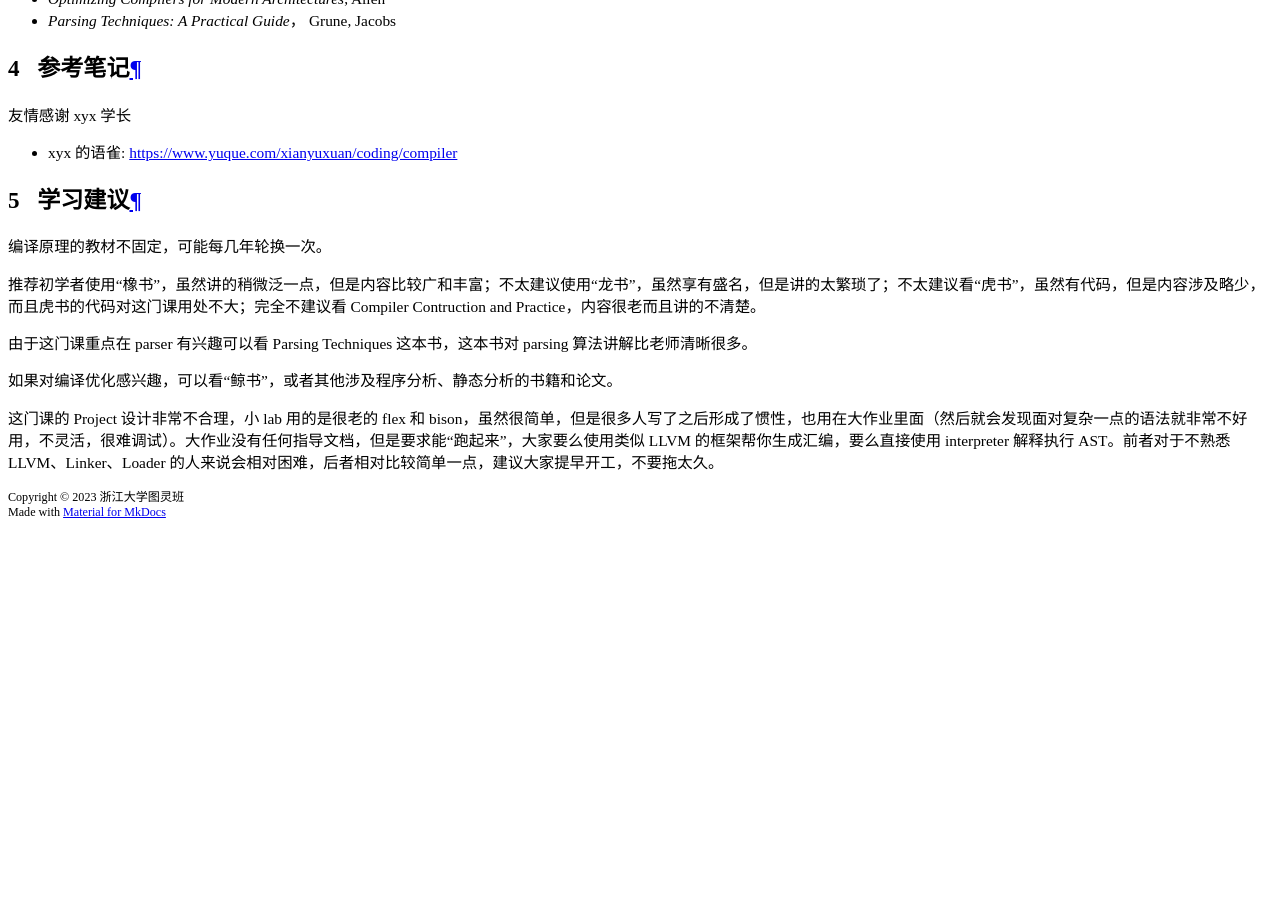
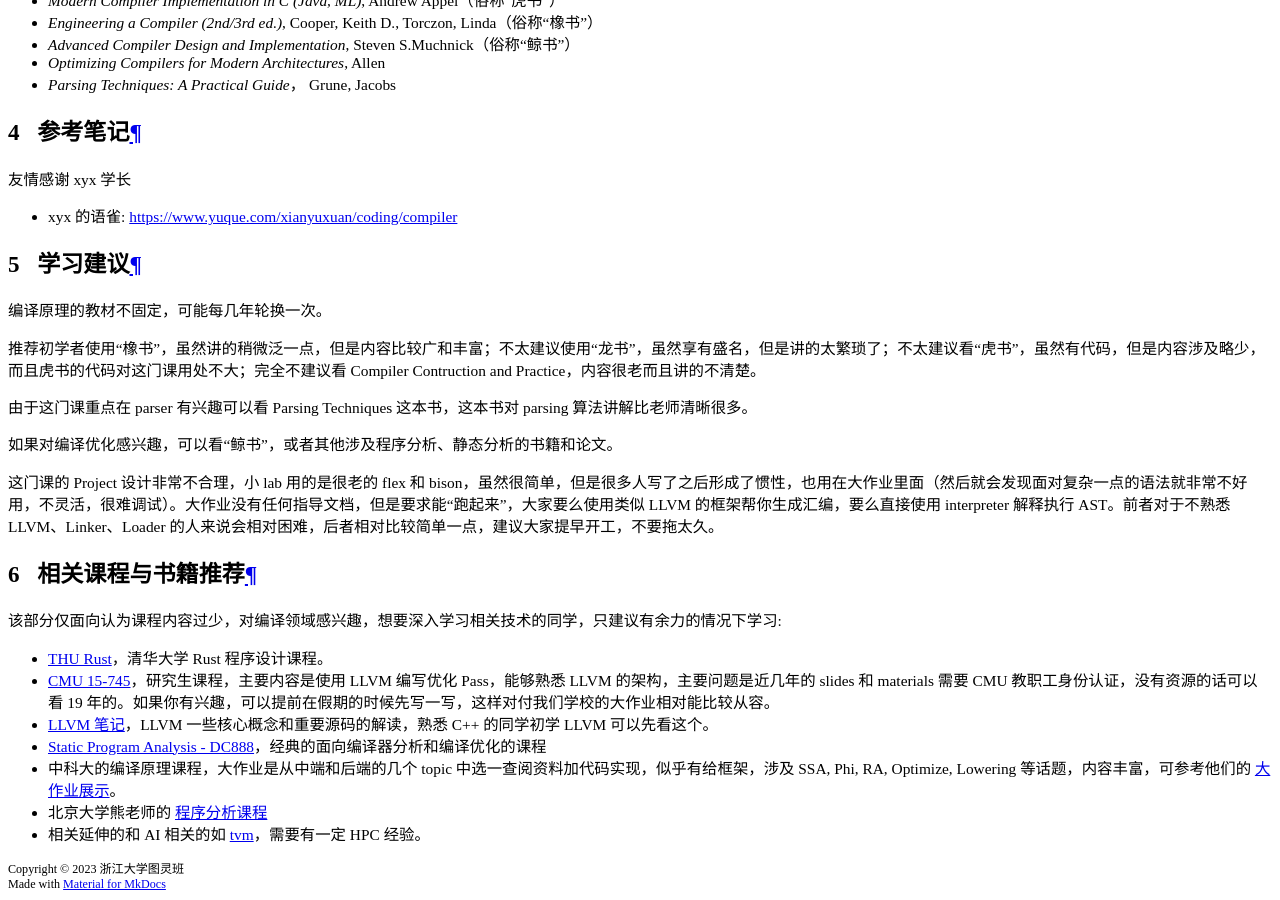
Before and after one commit to ZJU-Turing/TuringCourses, an MkDocs documentation site: the page built from docs/major_mandatory/compilers_principles/index.md, in a window 1280 px wide and 900 px high, scrolled down 17828 px. Built offline with MkDocs 1.6.1 and Material for MkDocs 9.7.7, drawn with Linux system fonts in a browser that asks for light colours; comment, search, counter and statistics services are not loaded; before the commit the page ends 18356 px from its top, so only the background shows below that.

Commit message:
docs: 增加编译原理的课程推荐 (#29)
* Create index.md

* Update index.md

* refine compiler references

* refine docs

* docs: fix newline

```diff
--- a/docs/major_mandatory/compilers_principles/index.md
+++ b/docs/major_mandatory/compilers_principles/index.md
@@ -50,3 +50,15 @@
 如果对编译优化感兴趣，可以看“鲸书”，或者其他涉及程序分析、静态分析的书籍和论文。
 
 这门课的 Project 设计非常不合理，小 lab 用的是很老的 flex 和 bison，虽然很简单，但是很多人写了之后形成了惯性，也用在大作业里面（然后就会发现面对复杂一点的语法就非常不好用，不灵活，很难调试）。大作业没有任何指导文档，但是要求能“跑起来”，大家要么使用类似 LLVM 的框架帮你生成汇编，要么直接使用 interpreter 解释执行 AST。前者对于不熟悉 LLVM、Linker、Loader 的人来说会相对困难，后者相对比较简单一点，建议大家提早开工，不要拖太久。
+
+## 相关课程与书籍推荐
+
+该部分仅面向认为课程内容过少，对编译领域感兴趣，想要深入学习相关技术的同学，只建议有余力的情况下学习:
+
+- [THU Rust](https://lab.cs.tsinghua.edu.cn/rust/)，清华大学 Rust 程序设计课程。
+- [CMU 15-745](https://www.cs.cmu.edu/afs/cs/academic/class/15745-s19/www/)，研究生课程，主要内容是使用 LLVM 编写优化 Pass，能够熟悉 LLVM 的架构，主要问题是近几年的 slides 和 materials 需要 CMU 教职工身份认证，没有资源的话可以看 19 年的。如果你有兴趣，可以提前在假期的时候先写一写，这样对付我们学校的大作业相对能比较从容。
+- [LLVM 笔记](https://www.cnblogs.com/Five100Miles/)，LLVM 一些核心概念和重要源码的解读，熟悉 C++ 的同学初学 LLVM 可以先看这个。
+- [Static Program Analysis - DC888](https://homepages.dcc.ufmg.br/~fernando/classes/dcc888/)，经典的面向编译器分析和编译优化的课程
+- 中科大的编译原理课程，大作业是从中端和后端的几个 topic 中选一查阅资料加代码实现，似乎有给框架，涉及 SSA, Phi, RA, Optimize, Lowering 等话题，内容丰富，可参考他们的 [大作业展示](https://space.bilibili.com/273391839)。
+- 北京大学熊老师的 [程序分析课程](https://xiongyingfei.github.io/SA/2022/main.htm)
+- 相关延伸的和 AI 相关的如 [tvm](https://tvm.apache.org/)，需要有一定 HPC 经验。
```
Also changed, not shown: docs/major_elective/digital_image_processing/index.md (line endings or trailing spaces).
